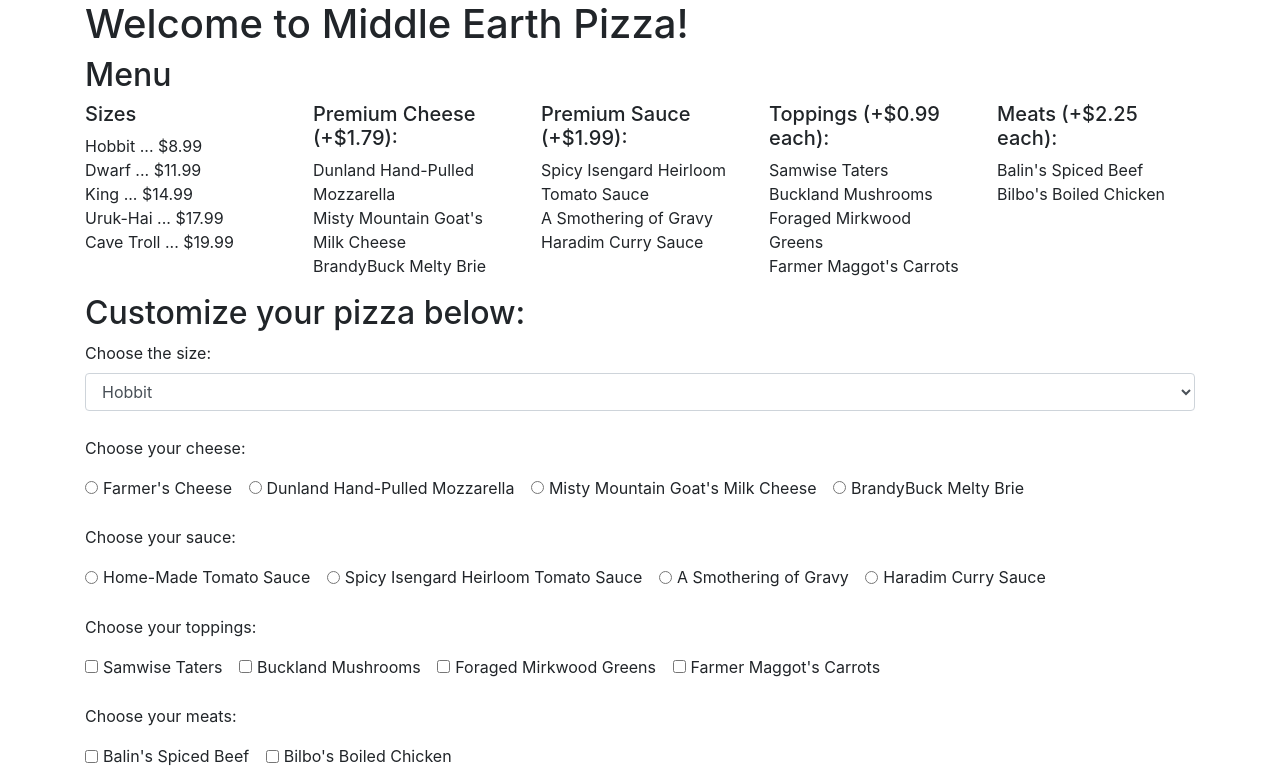
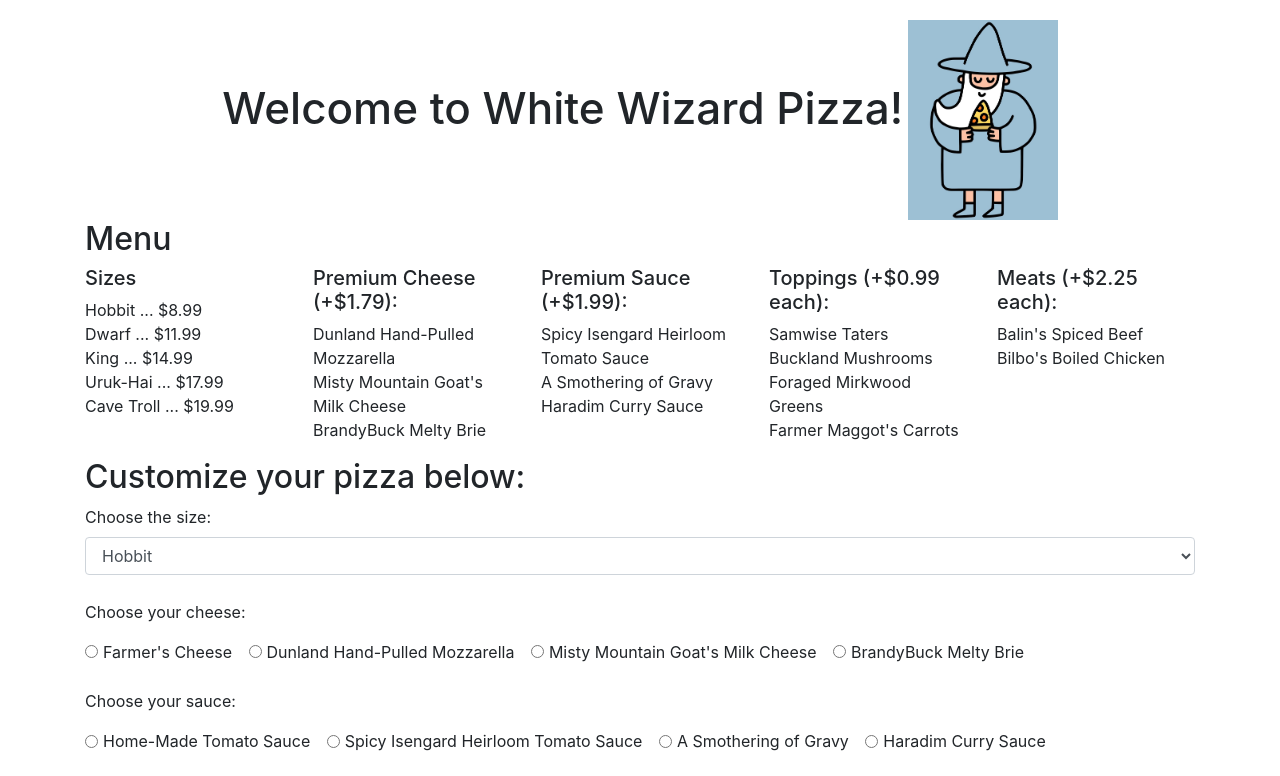
Before and after one commit to ellymaimon/pizza-order, a plain HTML site: page index.html in a window 1280 px wide. Shown: the top 776 px of the page. Drawn offline with nearby package versions, Linux system fonts and the light colour scheme.

Commit message:
add styling and margins, add logo

```diff
--- a/css/styles.css
+++ b/css/styles.css
@@ -1,5 +1,26 @@
+body {
+  margin: 20px auto 50px auto;
+}
+
 .receipt {
   display: none;
+}
+
+header {
+  text-align: center;
+}
+
+h1 {
+  /* width: 600px; */
+  /* margin-right: 10px; */
+  display: inline-block;
+  font-size: 44px;
+}
+
+#logo {
+  height: 200px;
+  display: inline-block;
+  /* float: right; */
 }
 
 .custom {
--- a/index.html
+++ b/index.html
@@ -12,7 +12,10 @@
 </head>
 <body>
   <div class="container">
-    <h1>Welcome to Middle Earth Pizza!</h1>
+    <header>
+      <h1>Welcome to White Wizard Pizza!</h1>
+      <img src="img/wizardpizza.jpg" alt="Wizard Pizza Logo" id="logo">
+    </header>
 
     <div class="menu">
       <h2>Menu</h2>
@@ -42,9 +45,7 @@
 
     <div class="order-area">
       <h2>Customize your pizza below:</h2>
-
       <form class="user-order">
-
         <div class="sizes custom">
           <div class="form-group">
             <label for="size-form">Choose the size:</label>
@@ -57,7 +58,6 @@
             </select>
           </div>
         </div>
-
         <div class="cheese custom">
           <p>Choose your cheese:</p>
           <div class="form-check form-check-inline">
@@ -77,7 +77,6 @@
             <label class="form-check-label" for="brandybuck">BrandyBuck Melty Brie</label>
           </div>
         </div>
-
         <div class="sauce custom">
           <p>Choose your sauce:</p>
           <div class="form-check form-check-inline">
@@ -97,7 +96,6 @@
             <label class="form-check-label" for="haradin">Haradim Curry Sauce</label>
           </div>
         </div>
-
         <div class="toppings custom">
           <p>Choose your toppings:</p>
           <div class="form-check form-check-inline">
@@ -117,7 +115,6 @@
             <label class="form-check-label" for="carrots">Farmer Maggot's Carrots</label>
           </div>
         </div>
-
         <div class="meats custom">
           <p>Choose your meats:</p>
           <div class="form-check form-check-inline">
@@ -129,14 +126,12 @@
             <label class="form-check-label" for="chicken">Bilbo's Boiled Chicken</label>
           </div>
         </div>
-
         <button class="btn btn-danger btn-sm" type="submit">Calculate Price!</button>
-
       </form>
-
     </div>
 
     <div class="receipt">
+      <h2>Current Order:</h2>
       <p>Your total price is: $<span id="final-price"></span></p>
     </div>
 
--- a/js/scripts.js
+++ b/js/scripts.js
@@ -73,7 +73,6 @@ function calculateCost (pizza) {
 
 //UI Logic
 $(function(){
-
   $(".user-order").submit(function(event){
     event.preventDefault();
     var size = $("#sizes").val();
@@ -93,9 +92,9 @@ $(function(){
     var pizzaOrder = new Pizza(size, cheese, sauce, toppings, meats);
 
     var finalPrice = calculateCost(pizzaOrder);
-
-    console.log("$" + finalPrice);
     $(".receipt").show();
+    $(".order-area").hide();
     $("#final-price").text(finalPrice);
+    $(".user-order").reset();
   });
 });
```
Also changed, not shown: img/wizardpizza.jpg (added).
